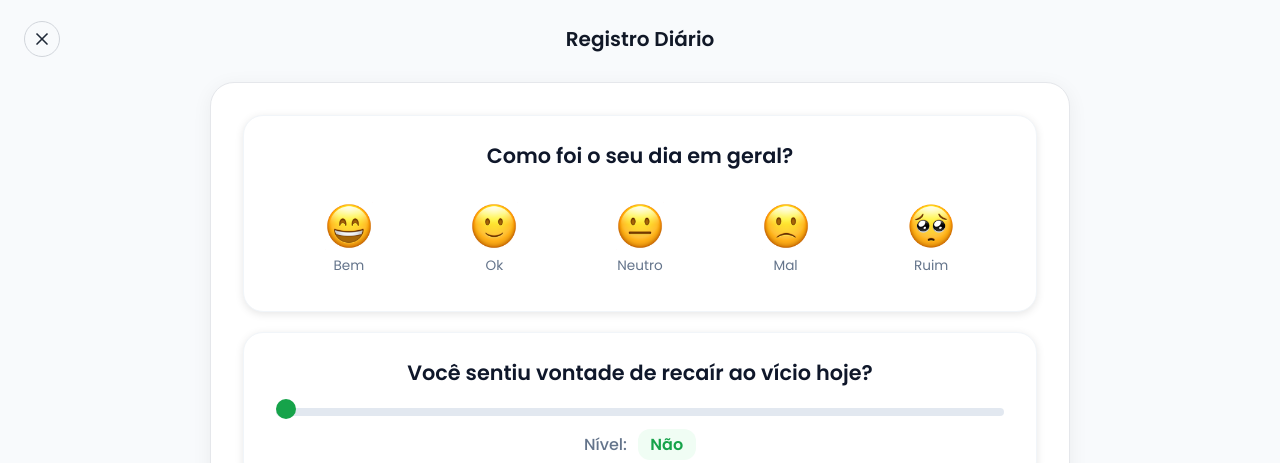
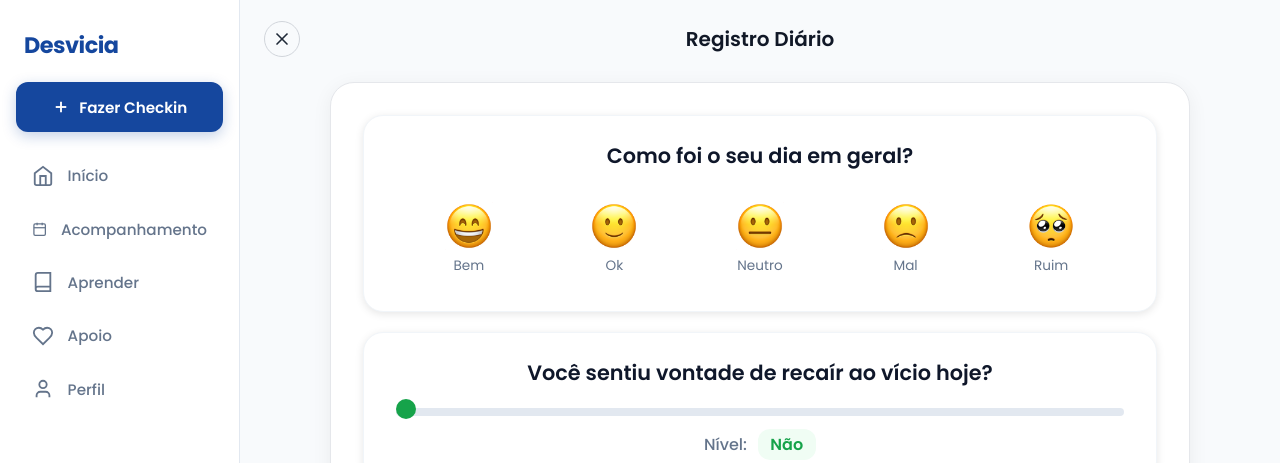
Before and after one commit to 11pedrofxx/frontend-desvicia, a React (Create React App) app: page /registro-diario in a window 1280 px wide. Shown: the top 463 px of the page. Built offline with nearby package versions, Linux system fonts and the light colour scheme; no server answers; sample sign-in values are in the browser's storage.

Commit message:
Criação da barra de navegação lateral

```diff
--- /dev/null
+++ b/src/components/BarraLateral/index.jsx
@@ -0,0 +1,81 @@
+import './index.scss';
+import { NavLink } from 'react-router-dom';
+import { Link } from 'react-router-dom';
+
+export default function NavBar() {
+  return (
+    <nav className="pagina-barranav">
+      <div className="logo-area">
+        <h2>Desvicia</h2>
+      </div>
+
+      <div className="container-botao-acao">
+        <Link to="/registro-diario" className="novo-registro">
+          <svg className="icone-botao" viewBox="0 0 24 24" fill="none" stroke="currentColor" strokeWidth="2.5">
+            <line x1="12" y1="5" x2="12" y2="19" />
+            <line x1="5" y1="12" x2="19" y2="12" />
+          </svg>
+          <span>Fazer Checkin</span>
+        </Link>
+      </div>
+
+      <div className="menu-links">
+
+        <NavLink
+          to="/dashboard"
+          className={({ isActive }) => (isActive ? 'item-nav ativo' : 'item-nav')}
+        >
+          <svg className="icone" viewBox="0 0 24 24" fill="none" stroke="currentColor" strokeWidth="2">
+            <path d="m3 9 9-7 9 7v11a2 2 0 0 1-2 2H5a2 2 0 0 1-2-2z" />
+            <polyline points="9 22 9 12 15 12 15 22" />
+          </svg>
+          <span>Início</span>
+        </NavLink>
+
+        <NavLink
+          to="/acompanhamento"
+          className={({ isActive }) => (isActive ? 'item-nav ativo' : 'item-nav')}
+        >
+          <svg className="icone" viewBox="0 0 24 24" fill="none" stroke="currentColor" strokeWidth="2">
+            <rect width="18" height="18" x="3" y="4" rx="2" ry="2" />
+            <line x1="16" x2="16" y1="2" y2="6" />
+            <line x1="8" x2="8" y1="2" y2="6" />
+            <line x1="3" x2="21" y1="10" y2="10" />
+          </svg>
+          <span>Acompanhamento</span>
+        </NavLink>
+
+        <NavLink
+          to="/aprender"
+          className={({ isActive }) => (isActive ? 'item-nav ativo' : 'item-nav')}
+        >
+          <svg className="icone" viewBox="0 0 24 24" fill="none" stroke="currentColor" strokeWidth="2">
+            <path d="M4 19.5v-15A2.5 2.5 0 0 1 6.5 2H20v20H6.5a2.5 2.5 0 0 1 0-5H20" />
+          </svg>
+          <span>Aprender</span>
+        </NavLink>
+
+        <NavLink
+          to="/apoio"
+          className={({ isActive }) => (isActive ? 'item-nav ativo' : 'item-nav')}
+        >
+          <svg className="icone" viewBox="0 0 24 24" fill="none" stroke="currentColor" strokeWidth="2">
+            <path d="M19 14c1.49-1.46 3-3.21 3-5.5A5.5 5.5 0 0 0 16.5 3c-1.76 0-3 .5-4.5 2-1.5-1.5-2.74-2-4.5-2A5.5 5.5 0 0 0 2 8.5c0 2.3 1.5 4.05 3 5.5l7 7Z" />
+          </svg>
+          <span>Apoio</span>
+        </NavLink>
+
+        <NavLink
+          to="/perfil"
+          className={({ isActive }) => (isActive ? 'item-nav ativo' : 'item-nav')}
+        >
+          <svg className="icone" viewBox="0 0 24 24" fill="none" stroke="currentColor" strokeWidth="2">
+            <path d="M19 21v-2a4 4 0 0 0-4-4H9a4 4 0 0 0-4 4v2" />
+            <circle cx="12" cy="7" r="4" />
+          </svg>
+          <span>Perfil</span>
+        </NavLink>
+      </div>
+    </nav>
+  );
+}
--- /dev/null
+++ b/src/components/BarraLateral/index.scss
@@ -0,0 +1,158 @@
+.pagina-barranav {
+  position: fixed;
+  top: 0;
+  left: 0;
+  width: 240px;
+  height: 100vh;
+  background-color: #ffffff;
+  border-right: 1px solid #e2e8f0;
+  display: flex;
+  flex-direction: column;
+  z-index: 1000;
+  box-sizing: border-box;
+
+  .container-botao-acao {
+    padding: 0 1rem 1.25rem 1rem;
+
+    .novo-registro {
+      display: flex;
+      align-items: center;
+      justify-content: center;
+      gap: 0.6rem;
+      width: 100%;
+      padding: 0.85rem 1rem;
+      background-color: #15479e;
+      color: #ffffff;
+      font-family: "Poppins", sans-serif;
+      font-weight: 600;
+      font-size: 0.95rem;
+      border-radius: 12px;
+      text-decoration: none;
+      box-shadow: 0 4px 14px rgba(21, 71, 158, 0.25);
+      transition: all 0.2s ease;
+
+      .icone-botao {
+        width: 18px;
+        height: 18px;
+        stroke: #ffffff;
+      }
+
+      &:hover {
+        transform: translateY(-2px);
+      }
+
+      &:active {
+        transform: translateY(0);
+      }
+    }
+  }
+
+@media (max-width: 768px) {
+  .pagina-barranav {
+    .container-btn-acao {
+      display: none;
+    }
+  }
+}
+
+  .logo-area {
+    padding: 1.75rem 1.5rem 1.25rem;
+
+    h2 {
+      font-family: "Poppins", sans-serif;
+      color: #15479e;
+      font-size: 1.4rem;
+      font-weight: 700;
+      margin: 0;
+      letter-spacing: -0.5px;
+    }
+  }
+
+  .menu-links {
+    display: flex;
+    flex-direction: column;
+    gap: 0.4rem;
+    padding: 0 1rem;
+
+    .item-nav {
+      display: flex;
+      flex-direction: row;
+      align-items: center;
+      gap: 0.85rem;
+      padding: 0.75rem 1rem;
+      border-radius: 12px;
+      color: #64748b;
+      text-decoration: none;
+      font-family: "Poppins", sans-serif;
+      font-size: 0.95rem;
+      font-weight: 500;
+      transition: all 0.2s ease;
+
+      .icone {
+        width: 22px;
+        height: 22px;
+        stroke: #64748b;
+        transition: stroke 0.2s ease;
+      }
+
+      &:hover {
+        background-color: #f8fafc;
+        color: #0f172a;
+
+        .icone {
+          stroke: #0f172a;
+        }
+      }
+
+      &.ativo {
+        background-color: #eff6ff;
+        color: #15479e;
+        font-weight: 600;
+
+        .icone {
+          stroke: #15479e;
+        }
+      }
+    }
+  }
+}
+
+@media (max-width: 768px) {
+  .pagina-barranav {
+    top: auto;
+    bottom: 0;
+    width: 100%;
+    height: 65px;
+    flex-direction: row;
+    align-items: center;
+    border-right: none;
+    border-top: 1px solid #e2e8f0;
+    box-shadow: 0 -4px 12px rgba(0, 0, 0, 0.05);
+
+    .logo-area {
+      display: none;
+    }
+
+    .menu-links {
+      flex-direction: row;
+      justify-content: space-around;
+      width: 100%;
+      padding: 0 0.5rem;
+      gap: 0;
+
+      .item-nav {
+        flex-direction: column;
+        justify-content: center;
+        gap: 0.2rem;
+        padding: 0.4rem 0.6rem;
+        font-size: 0.72rem;
+        border-radius: 8px;
+
+        .icone {
+          width: 20px;
+          height: 20px;
+        }
+      }
+    }
+  }
+}
--- /dev/null
+++ b/src/components/Layout/index.jsx
@@ -0,0 +1,15 @@
+import { Outlet } from "react-router-dom";
+import NavBar from "../BarraLateral";
+import './index.scss';
+
+export default function Layout() {
+    return(
+        <div className="app-layout">
+            <NavBar />
+
+            <main className="conteudo-rodando">
+                <Outlet/>
+            </main>
+        </div>
+    );
+}
--- /dev/null
+++ b/src/components/Layout/index.scss
@@ -0,0 +1,25 @@
+.app-layout {
+  display: flex;
+  min-height: 100vh;
+  background-color: #f8fafc;
+
+  .conteudo-rodando {
+    flex: 1;
+    width: 100%;
+    box-sizing: border-box;
+    transition: margin-left 0.3s ease, padding-bottom 0.3s ease;
+  }
+}
+
+@media (min-width: 769px) {
+  .app-layout .conteudo-rodando {
+    margin-left: 240px;
+  }
+}
+
+@media (max-width: 768px) {
+  .app-layout .conteudo-rodando {
+    margin-left: 0;
+    padding-bottom: 75px;
+  }
+}
--- a/src/routes.jsx
+++ b/src/routes.jsx
@@ -10,6 +10,7 @@ import RedefinirSenha from './Pages/RedefinirSenha/index.jsx';
 import NovaSenha from './Pages/NovaSenha/index.jsx';
 import RotaProtegida from "./components/RotaProtegida/index.jsx";
 import RegistroDiario from "./Pages/RegistroDiario/index.jsx";
+import Layout from "./components/Layout/index.jsx";
 
 export default function Roteamento() {
 
@@ -28,9 +29,12 @@ export default function Roteamento() {
             {/* ROTAS PROTEGIDAS(Só podem ser acessadas após o Login) */}
 
             <Route element={<RotaProtegida />}>
-                <Route path="/registro-diario" element={<RegistroDiario />} />
-            </Route>
-        </Routes>
+                    <Route element={<Layout />}>
+                        <Route path="/registro-diario" element={<RegistroDiario />} />
+                        {/* Novas páginas internas (ex: /dashboard, /gatilhos, /perfil) entram aqui */}
+                    </Route>
+                </Route>
+            </Routes>
     </BrowserRouter>
     )
 }
```
